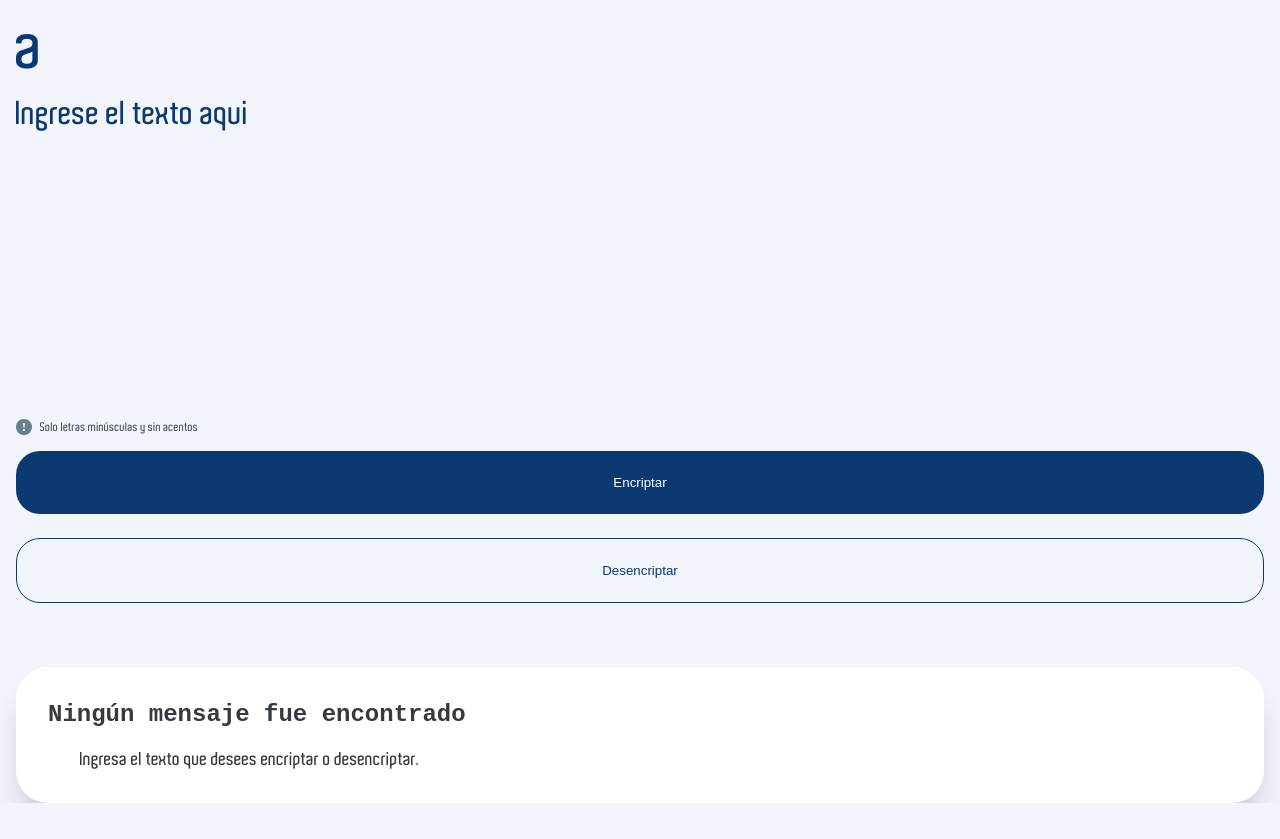
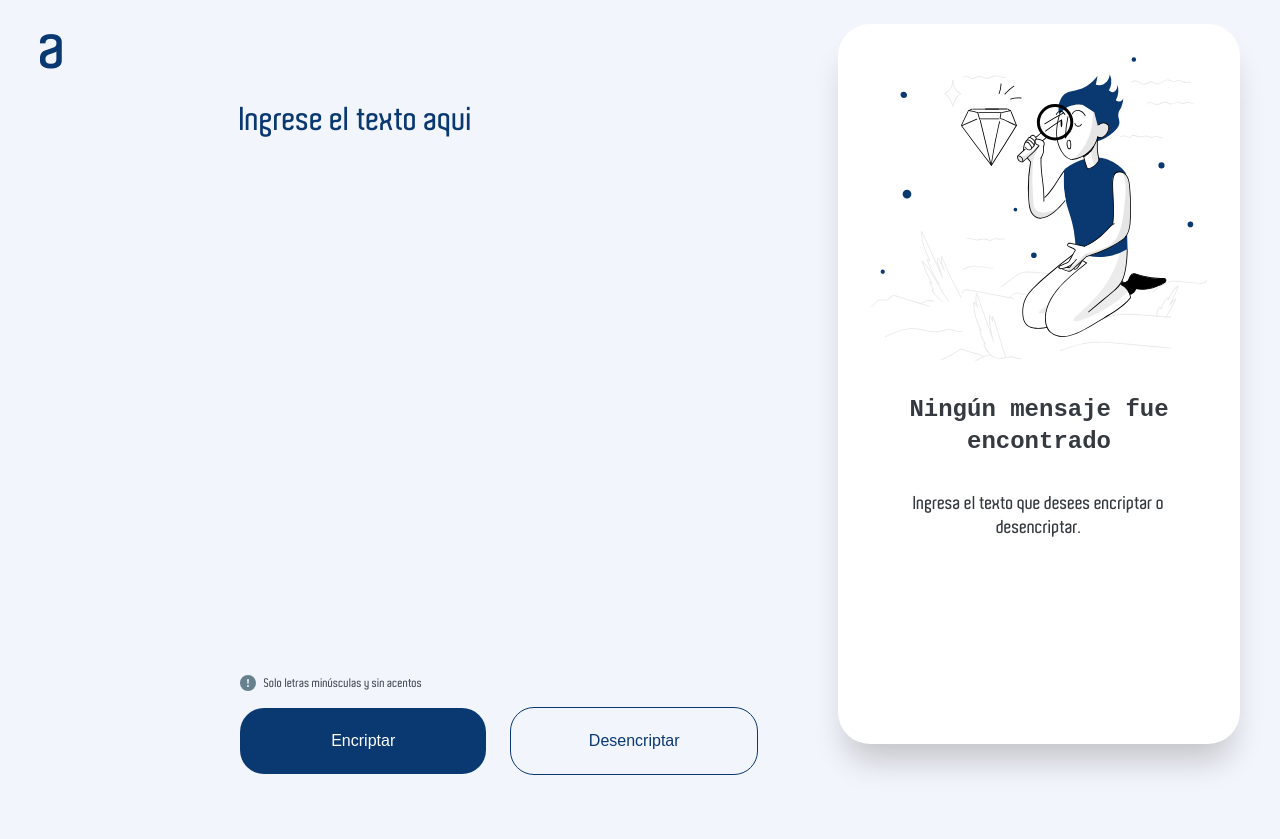
Before and after one commit to r4g309/oracle-next-challenge, a plain HTML site: page index.html in a window 1280 px wide. Before the commit the page ends 803 px from the top, so only its background shows below. Drawn offline with Linux system fonts and the light colour scheme.

Commit message:
All resolution support

```diff
--- a/app.js
+++ b/app.js
@@ -10,6 +10,10 @@
      */
     const resetOutput = () => {
         $output.innerHTML = `
+        <img
+            src="./public/not-found.svg"
+            alt="person with a magnifying glass looking at a diamond"
+            class="not-found" />
         <h3> Ning&uacuten mensaje fue encontrado </h3>
         <p class="sub-text">Ingresa el texto que desees encriptar o desencriptar.</p>
         `
--- a/index.html
+++ b/index.html
@@ -11,38 +11,33 @@
 </head>
 
 <body>
-    <header>
+    <main>
+        <section>
             <h1 class="logo">a</h1>
-    </header>
-    <main>
             <textarea name="text-transform" id="text-input" class="input-area"
                 placeholder="Ingrese el texto aqui"></textarea>
             <div class="warning">
-            <svg width="16" height="16" viewBox="0 0 16 16" fill="none" xmlns="http://www.w3.org/2000/svg">
-                <g clip-path="url(#clip0_18_134)">
-                    <path
-                        d="M16 8C16 10.1217 15.1571 12.1566 13.6569 13.6569C12.1566 15.1571 10.1217 16 8 16C5.87827 16 3.84344 15.1571 2.34315 13.6569C0.842855 12.1566 0 10.1217 0 8C0 5.87827 0.842855 3.84344 2.34315 2.34315C3.84344 0.842855 5.87827 0 8 0C10.1217 0 12.1566 0.842855 13.6569 2.34315C15.1571 3.84344 16 5.87827 16 8ZM8 4C7.87361 4.00007 7.74863 4.02662 7.63312 4.07793C7.51761 4.12924 7.41413 4.20418 7.32934 4.29791C7.24456 4.39165 7.18035 4.5021 7.14084 4.62217C7.10134 4.74223 7.08743 4.86923 7.1 4.995L7.45 8.502C7.46176 8.63977 7.5248 8.76811 7.62664 8.86164C7.72849 8.95516 7.86173 9.00705 8 9.00705C8.13827 9.00705 8.27151 8.95516 8.37336 8.86164C8.4752 8.76811 8.53824 8.63977 8.55 8.502L8.9 4.995C8.91257 4.86923 8.89866 4.74223 8.85915 4.62217C8.81965 4.5021 8.75544 4.39165 8.67066 4.29791C8.58587 4.20418 8.48239 4.12924 8.36688 4.07793C8.25137 4.02662 8.12639 4.00007 8 4ZM8.002 10C7.73678 10 7.48243 10.1054 7.29489 10.2929C7.10736 10.4804 7.002 10.7348 7.002 11C7.002 11.2652 7.10736 11.5196 7.29489 11.7071C7.48243 11.8946 7.73678 12 8.002 12C8.26722 12 8.52157 11.8946 8.70911 11.7071C8.89664 11.5196 9.002 11.2652 9.002 11C9.002 10.7348 8.89664 10.4804 8.70911 10.2929C8.52157 10.1054 8.26722 10 8.002 10Z"
-                        fill="#67808E" />
-                </g>
-                <defs>
-                    <clipPath id="clip0_18_134">
-                        <rect width="16" height="16" fill="white" />
-                    </clipPath>
-                </defs>
-            </svg>
-
+                <img src="./public/warning.svg" alt="warning simbol">
                 <small>
                     Solo letras min&uacutesculas y sin acentos
                 </small>
             </div>
+            <div class="container">
                 <div class="button-container">
                     <button id="encript-button">Encriptar</button>
                     <button id="decript-button">Desencriptar</button>
                 </div>
+            </div>
+        </section>
+
+        <section>
             <div id="output">
+                <img src="./public/not-found.svg" alt="person with a magnifying glass looking at a diamond"
+                    class="not-found">
                 <h3> Ning&uacuten mensaje fue encontrado </h3>
                 <p class="sub-text">Ingresa el texto que desees encriptar o desencriptar.</p>
             </div>
+        </section>
     </main>
 </body>
 
--- a/style.css
+++ b/style.css
@@ -13,38 +13,44 @@
 
 html,
 body {
+    height: 100%;
     width: 100%;
-    height: 100%;
 }
 
 body {
+    background-color: #f3f5fc;
+    color: #0A3871;
     font-family: 'Aldo-SemiBold';
-    color: #0A3871;
-    background-color: #f3f5fc;
-
-}
-
-main {
-    margin: 0 16px;
 }
 
 h1 {
     font-size: 4rem;
-    margin: 0 16px;
     height: 96px;
+    line-height: 96px;
     text-align: start;
-    line-height: 96px;
+}
+
+main {
+    display: flex;
+    flex-direction: column;
+}
+
+.not-found {
+    display: none;
 }
 
 .input-area {
+    background-color: inherit;
     border: none;
-    resize: none;
-    width: calc(100% - 32px);
-    background-color: inherit;
     color: inherit;
     font-family: inherit;
     font-size: 32px;
-    min-height: 320px;
+    font-weight: 400;
+    height: 21dvh;
+    line-height: 48px;
+    margin-bottom: 16px;
+    resize: none;
+    width: calc(100% - 32px);
 
     &::placeholder {
         color: #0A3871;
@@ -54,38 +60,36 @@ h1 {
     &:focus {
         outline: none;
     }
-
-
 }
 
 .warning {
+    align-items: center;
     display: flex;
-    align-items: center;
+    gap: 8px;
     justify-content: start;
-    gap: 8px;
     margin-bottom: 16px;
 }
 
 .warning small {
+    color: #495057;
     font-size: 12px;
-    color: #495057;
 }
 
 .button-container {
+    align-items: center;
     display: flex;
-    align-items: center;
+    gap: 24px;
     justify-content: center;
-    flex-direction: column;
-    gap: 24px;
     margin-bottom: 64px;
 }
 
 #encript-button,
 #decript-button,
 .copy {
+    border: none;
     border-radius: 24px;
+    font-size: 16px;
     padding: 24px;
-    border: none;
     width: 100%;
 }
 
@@ -100,9 +104,9 @@ h1 {
 
 #decript-button,
 .copy {
-    color: #0A3871;
     background-color: inherit;
     border: 1px solid #0A3871;
+    color: #0A3871;
 
     &:active {
         background-color: hsl(225, 11%, 85%);
@@ -110,17 +114,17 @@ h1 {
 }
 
 #output {
+    align-items: center;
     background-color: #fff;
     border-radius: 32px;
-    padding: 32px;
-    margin: 24px 0;
+    bottom: 0;
     box-shadow: 0px 24px 32px -8px rgba(0, 0, 0, 0.2);
-    gap: 16px;
+    color: #343A40;
     display: flex;
     flex-direction: column;
-    align-items: start;
-    color: #343A40;
-    bottom: 0;
+    gap: 16px;
+    margin: 24px 0;
+    padding: 32px;
 }
 
 #output h3 {
@@ -131,34 +135,104 @@ h1 {
     text-align: center;
 }
 
-
 .sub-text {
     font-size: 18px;
+    font-weight: 400;
     line-height: 24px;
-    font-weight: 400;
     padding: 0 32px;
     text-align: center;
 }
 
 .converted {
+    color: #495057;
+    font-size: 24px;
     font-weight: 400;
-    font-size: 24px;
     line-height: 36px;
-    color: #495057;
     padding: 0;
 }
 
 /* Extra small devices (phones, 600px and down) */
-@media only screen and (max-width: 600px) {}
+@media only screen and (max-width: 600px) {
+    .button-container {
+        flex-direction: column;
+    }
+
+    .input-area {
+        height: 25dvh;
+    }
+
+    h1 {
+        margin: 0 16px;
+    }
+
+    main {
+        margin: 0 16px;
+    }
+}
 
 /* Small devices (portrait tablets and large phones, 600px and up) */
-@media only screen and (min-width: 600px) {}
+@media only screen and (min-width: 600px) {
+    #output {
+        gap: 33px;
+        padding: 33px;
+    }
 
-/* Medium devices (landscape tablets, 768px and up) */
-@media only screen and (min-width: 768px) {}
+    .input-area {
+        min-height: 40dvh;
+    }
+
+    main {
+        margin: 0 40px;
+    }
+}
 
 /* Large devices (laptops/desktops, 992px and up) */
-@media only screen and (min-width: 992px) {}
+@media only screen and (min-width: 992px) {
+    main {
+        flex-direction: row;
+    }
 
-/* Extra large devices (large laptops and desktops, 1200px and up) */
-@media only screen and (min-width: 1200px) {}
+    h1 {
+        margin: 0;
+    }
+
+    .input-area {
+        height: 70%;
+        width: 81%;
+    }
+
+    .not-found {
+        display: block;
+        max-width: 450px;
+        min-width: 200px;
+    }
+
+    main {
+        display: grid;
+        grid-template-columns: 5fr 1fr;
+    }
+
+    .input-area,
+    .warning {
+        margin-left: 200px;
+    }
+
+    .container {
+        display: flex;
+        justify-content: center;
+        margin-left: 200px;
+        margin-right: 80px;
+    }
+
+    .button-container {
+        width: 100%;
+    }
+
+    #output {
+        height: 90%;
+    }
+
+    section:last-child {
+        height: 100vh;
+    }
+}
```
Also changed, not shown: public/not-found.svg (added), public/warning.svg (added). Lines whose indentation alone changed are shown as unchanged.
